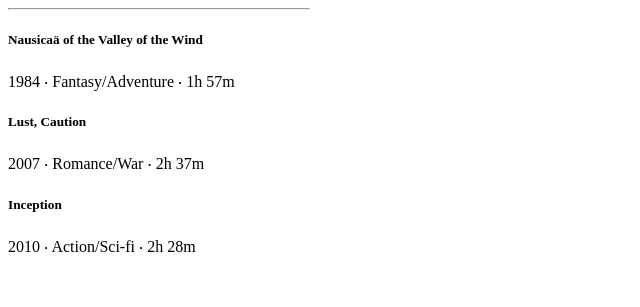
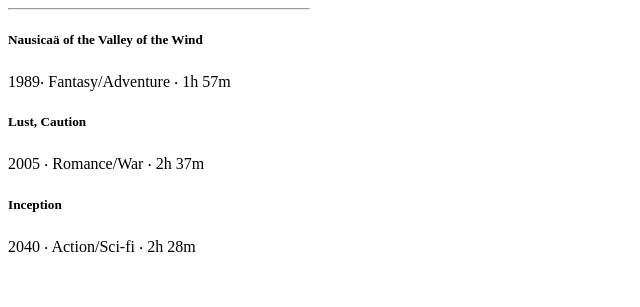
Before and after one commit to Erica-work/html-portfolio, a plain HTML site: page index.html in a window 1280 px wide. Shown: the part 263-570 px from the top of the page, 0-640 px from the left. Drawn offline with Linux system fonts and the light colour scheme.

Commit message:
Update index.html

```diff
--- a/index.html
+++ b/index.html
@@ -25,11 +25,11 @@
 <h4>My Top3 movies of all-time</h4>
 <hr width="300" align="left">
 <h5>Nausicaä of the Valley of the Wind</h5>
-    <p>1984 ‧ Fantasy/Adventure ‧ 1h 57m</p>
+    <p>1989‧ Fantasy/Adventure ‧ 1h 57m</p>
     <h5>Lust, Caution</h5>
-    <p>2007 ‧ Romance/War ‧ 2h 37m</p>
+    <p>2005 ‧ Romance/War ‧ 2h 37m</p>
     <h5>Inception</h5>
-    <p>2010 ‧ Action/Sci-fi ‧ 2h 28m</p>
+    <p>2040 ‧ Action/Sci-fi ‧ 2h 28m</p>
 <br>
 <a href="../3.4 Birthday Invite Project/index.html"><h3>Birthday Invite Project</h3></a>
 
```
